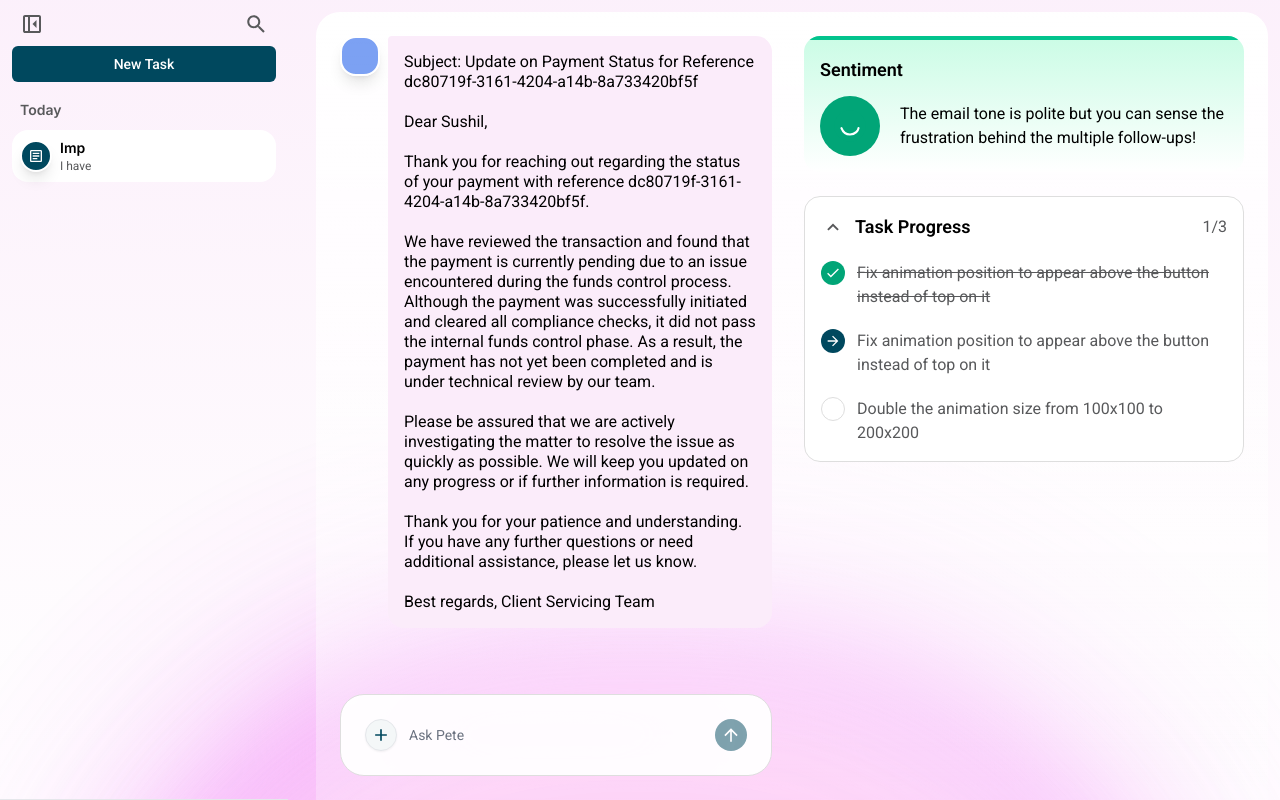
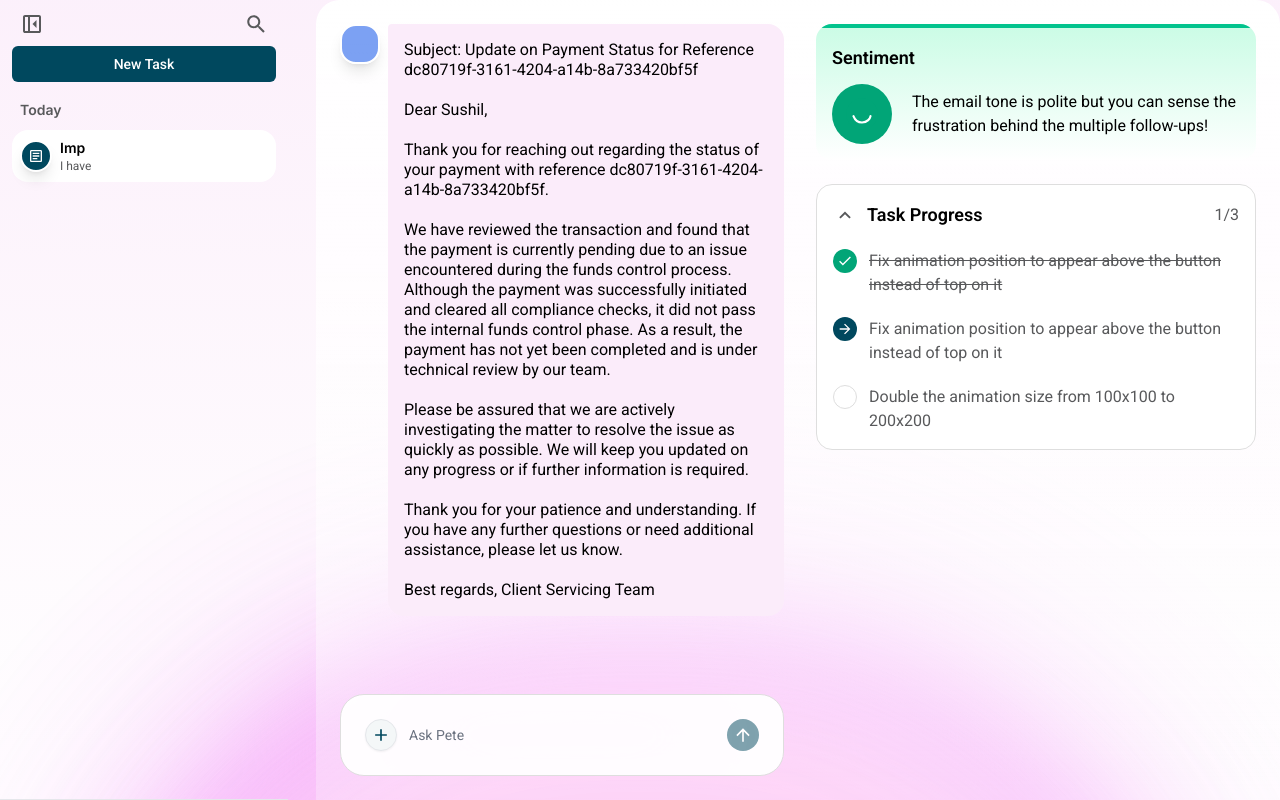
Before and after one commit to jthnroy/pixel-world, an Angular app: page / in a window 1280 px wide. Built offline with nearby package versions, Linux system fonts and the light colour scheme.

Commit message:
Fix extra padding between panels and reduce space when task progress is collapsed

```diff
--- a/src/app/app.html
+++ b/src/app/app.html
@@ -77,7 +77,7 @@
     </div>
 
     <!-- Main Content Area -->
-    <div class="flex-1 flex flex-col mt-3 mr-3 p-6" style="border-radius: var(--Base-Values-40, 1.5rem) var(--Base-Values-40, 1.5rem) 0 0; background: linear-gradient(180deg, #FFF 0%, rgba(255, 255, 255, 0.00) 137.24%);">
+    <div class="flex-1 flex flex-col p-6" style="border-radius: var(--Base-Values-40, 1.5rem) var(--Base-Values-40, 1.5rem) 0 0; background: linear-gradient(180deg, #FFF 0%, rgba(255, 255, 255, 0.00) 137.24%);">
       <!-- Email Content and Right Panel -->
         <div class="flex-1 flex gap-8">
         <!-- Email Content -->
@@ -151,8 +151,8 @@
            </div>
 
           <!-- Task Progress Card -->
-          <div class="bg-white border border-stroke-neutral-light rounded-16 p-4 w-full">
-            <div class="flex items-center gap-2.5 mb-5 cursor-pointer" (click)="toggleTaskProgress()">
+          <div class="bg-white border border-stroke-neutral-light rounded-16 w-full" [class.p-4]="isTaskProgressExpanded()" [class.p-2]="!isTaskProgressExpanded()">
+            <div class="flex items-center gap-2.5 cursor-pointer" [class.mb-5]="isTaskProgressExpanded()" (click)="toggleTaskProgress()">
               <svg class="w-6 h-6 text-text-neutral transition-transform duration-200" [class.rotate-180]="!isTaskProgressExpanded()" viewBox="0 0 24 25" fill="none">
                 <path d="M12 8.79504L6 14.795L7.41 16.205L12 11.625L16.59 16.205L18 14.795L12 8.79504Z" fill="currentColor"/>
               </svg>
```
